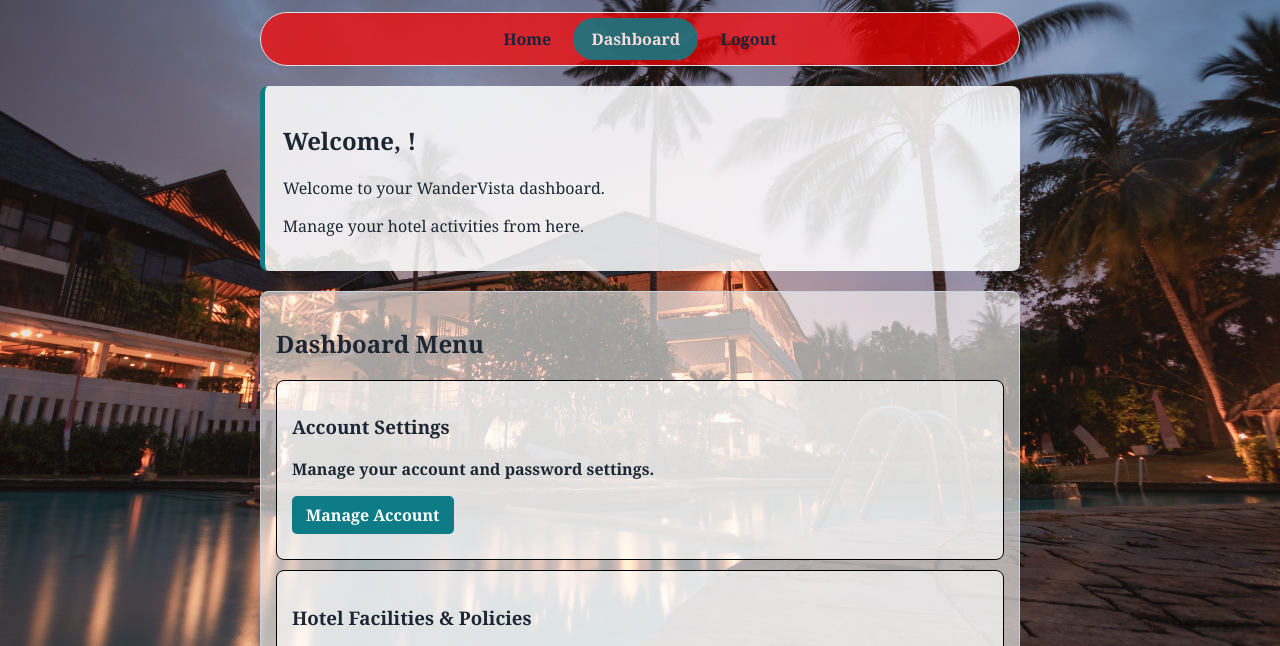
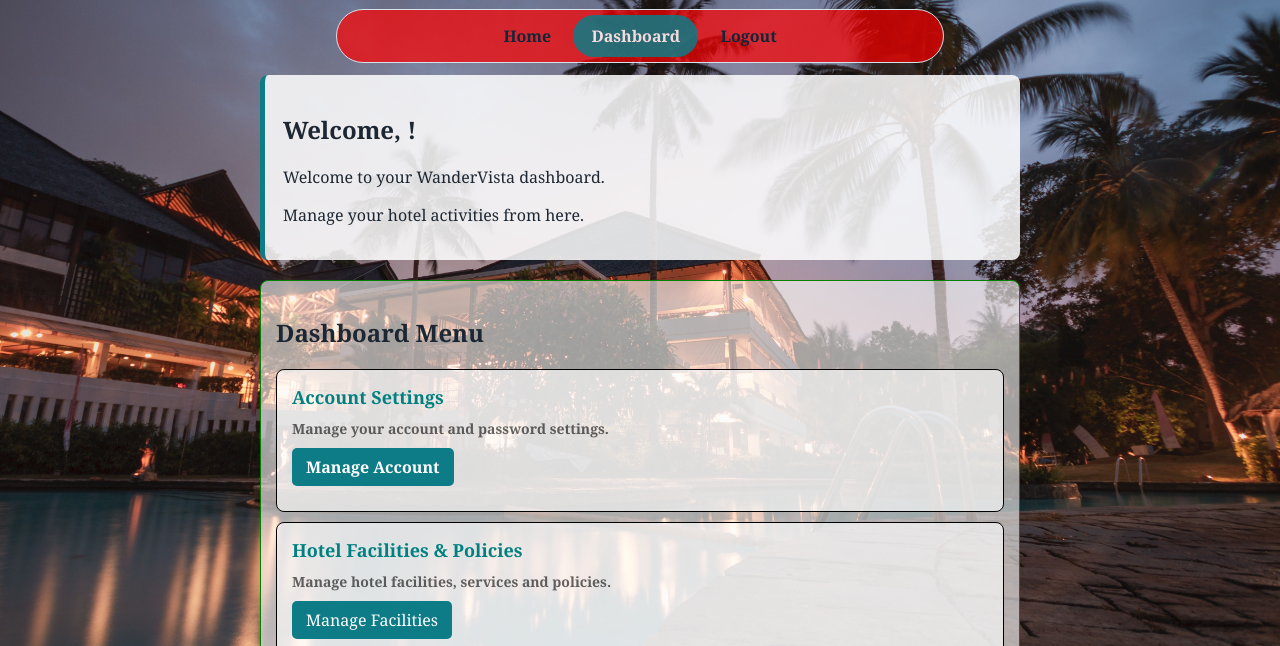
Before and after one commit to soaib321/WebTech_Project_Fall2026-27_GroupNumber-7-, a plain HTML site: page WanderVista/Page/HotelManagerDashboard.html in a window 1280 px wide. Shown: the part 152-798 px from the top of the page. Drawn offline with Linux system fonts and the light colour scheme; sample sign-in values are in the browser's storage.

Commit message:
changes in design

```diff
--- a/WanderVista/Design/hotelManager.css
+++ b/WanderVista/Design/hotelManager.css
@@ -47,6 +47,9 @@
     padding: 5px;
     border: 1px solid #d6e1e8;
     border-radius: 30px;
+    width: 80%;
+    margin: 12px auto;
+
 }
 
 .topnav a {
@@ -267,7 +270,7 @@ input[type="reset"] {
 
 .dashboard {
     background-color: rgba(255, 255, 255, 0.6);
-    border: 1px solid #c9d3de;
+    border: 1px solid green;
     border-radius: 8px;
     padding: 15px;
 }
@@ -296,6 +299,20 @@ input[type="reset"] {
 
 .dashboard a:hover {
     background-color: #12263A;
+}
+
+.dashboard h3 {
+    margin: 0 0 10px 0;
+    font-size: 18px;
+    font-weight: bold;
+    color: teal;
+}
+
+.dashboard p {
+    margin: 0 0 10px 0;
+    font-size: 14px;
+    font-weight: bold;
+    color: rgba(0, 0, 0, 0.6);
 }
 
 /* Small Screens */
```
